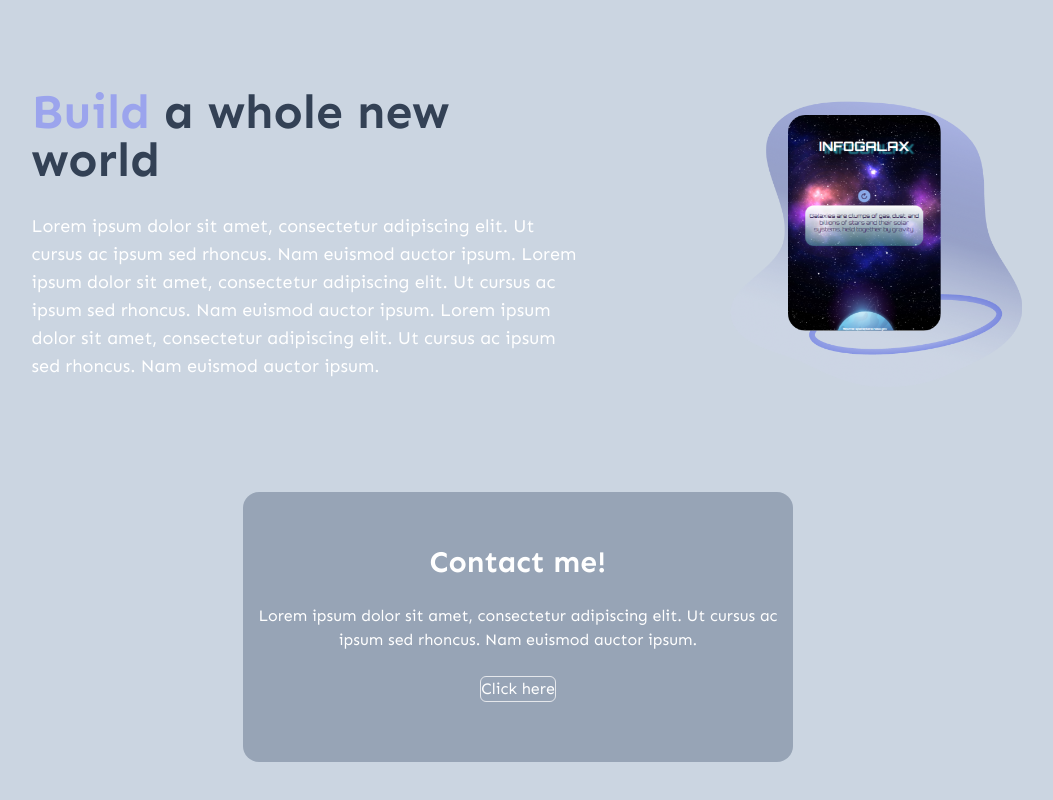
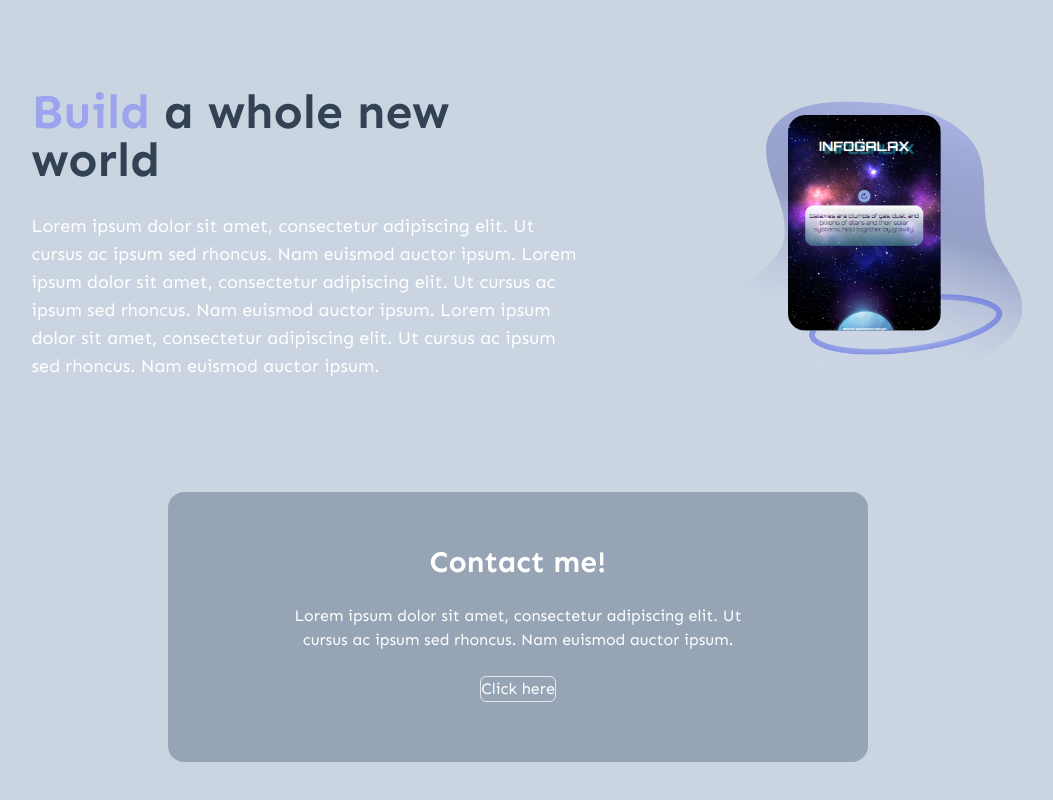
Before and after one commit to carlos-santos-tadeo/Portafolio, a React (Vite) app: page / in a window 1280 px wide. Shown: the part 1205-2005 px from the top of the page, without its empty margins (122-1175 px from the left). Built offline with nearby package versions, Linux system fonts and the light colour scheme.

Commit message:
responsive-footer

```diff
--- a/src/components/Footer.jsx
+++ b/src/components/Footer.jsx
@@ -3,9 +3,9 @@ import React from 'react'
 const Footer = () => {
   return (
     <section className='py-10 sm:flex sm:justify-center ' >
-      <div className='grid gap-6 justify-items-center bg-slate-500/50 rounded-2xl mx-5 py-16 sm:py-3 max-w-[550px]'>
+      <div className='grid gap-6 justify-items-center bg-slate-500/50 rounded-2xl mx-5 py-16 sm:py-3 max-w-[700px]'>
         <h3 className='font-bold text-3xl mt-10'>Contact me!</h3>
-        <p className='px-3 text-center'>Lorem ipsum dolor sit amet, consectetur adipiscing elit. Ut cursus ac ipsum sed rhoncus. Nam euismod auctor ipsum.</p>
+        <p className='px-3 text-center sm:px-20 lg:px-28'>Lorem ipsum dolor sit amet, consectetur adipiscing elit. Ut cursus ac ipsum sed rhoncus. Nam euismod auctor ipsum.</p>
         <div className='mb-12'>
           <button className='border-[1px] rounded-md px1'>Click here</button>
         </div>
```
